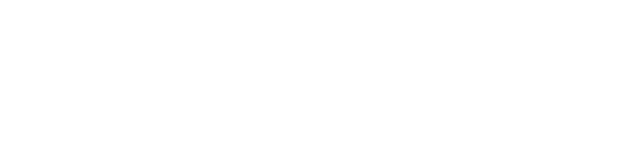
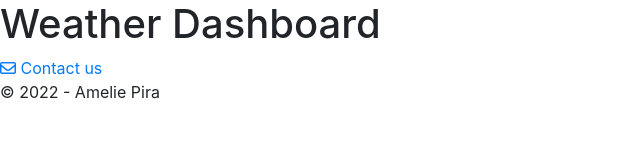
Before and after one commit to Am0031/weather-dashboard, a plain HTML site: page index.html in a window 1280 px wide. Shown: the whole page, without its empty margins (0-640 px from the left). Drawn offline with nearby package versions, Linux system fonts and the light colour scheme.

Commit message:
added header and footer divs

```diff
--- a/index.html
+++ b/index.html
@@ -26,6 +26,21 @@
     <link rel="stylesheet" href="./assets/css/styles.css" />
   </head>
   <body>
+    <header class="header">
+      <h1 class="header-title">Weather Dashboard</h1>
+    </header>
+    <main>
+      <section></section>
+      <section></section>
+    </main>
+    <footer class="footer">
+      <div class="contact-link-item">
+        <a class="contact-link-text" href="mailto:amelie.pira@gmail.com"
+          ><i class="fa-regular fa-envelope"></i> Contact us
+        </a>
+      </div>
+      <div class="footer-text">&copy; 2022 - Amelie Pira</div>
+    </footer>
     <!--Link to jquery api-->
     <script
       src="https://code.jquery.com/jquery-3.6.0.js"
```
